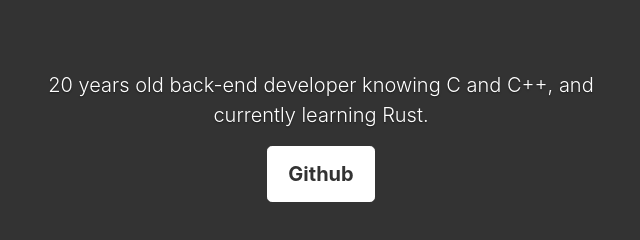
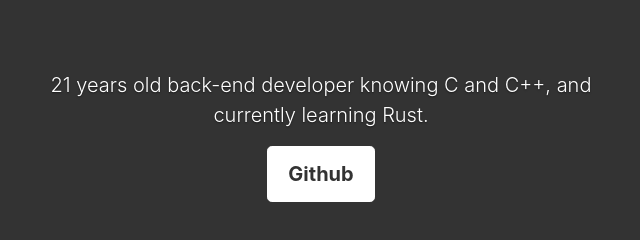
Before and after one commit to Seres67/Seres67.github.io, a plain HTML site: page index.html in a window 1280 px wide. Shown: the part 254-494 px from the top of the page, 319-959 px from the left. Drawn offline with nearby package versions, Linux system fonts and the light colour scheme.

Commit message:
changed my age :=

```diff
--- a/index.html
+++ b/index.html
@@ -60,7 +60,7 @@
   </header>
 
   <main role="main" class="inner cover">
-    <p class="lead">20 years old back-end developer knowing C and C++, and currently learning Rust.</p>
+    <p class="lead">21 years old back-end developer knowing C and C++, and currently learning Rust.</p>
     <p class="lead">
       <a class="btn btn-lg btn-secondary" href="https://github.com/Seres67" rel="noopener noreferrer" target="_blank">Github</a>
     </p>
```
